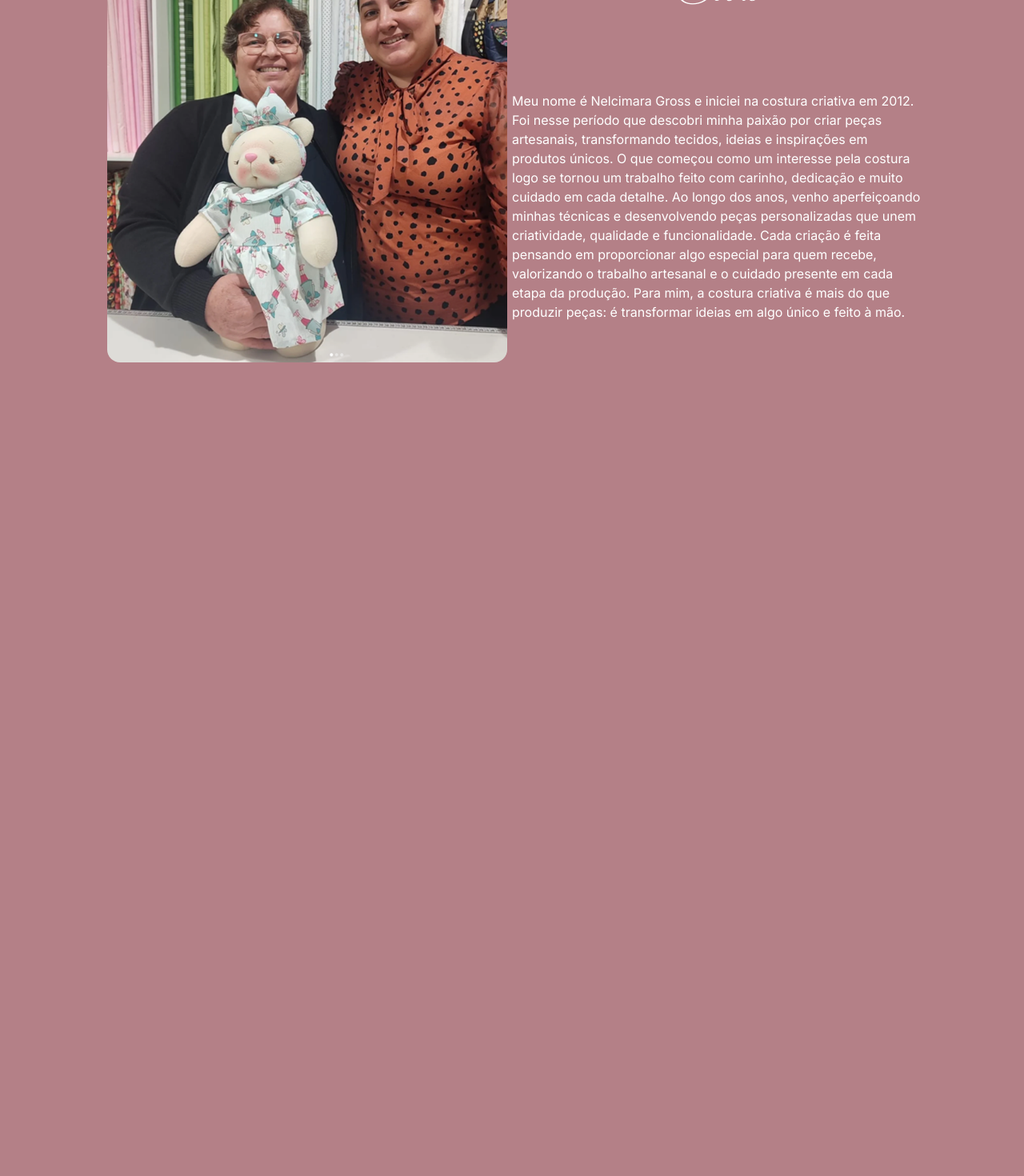
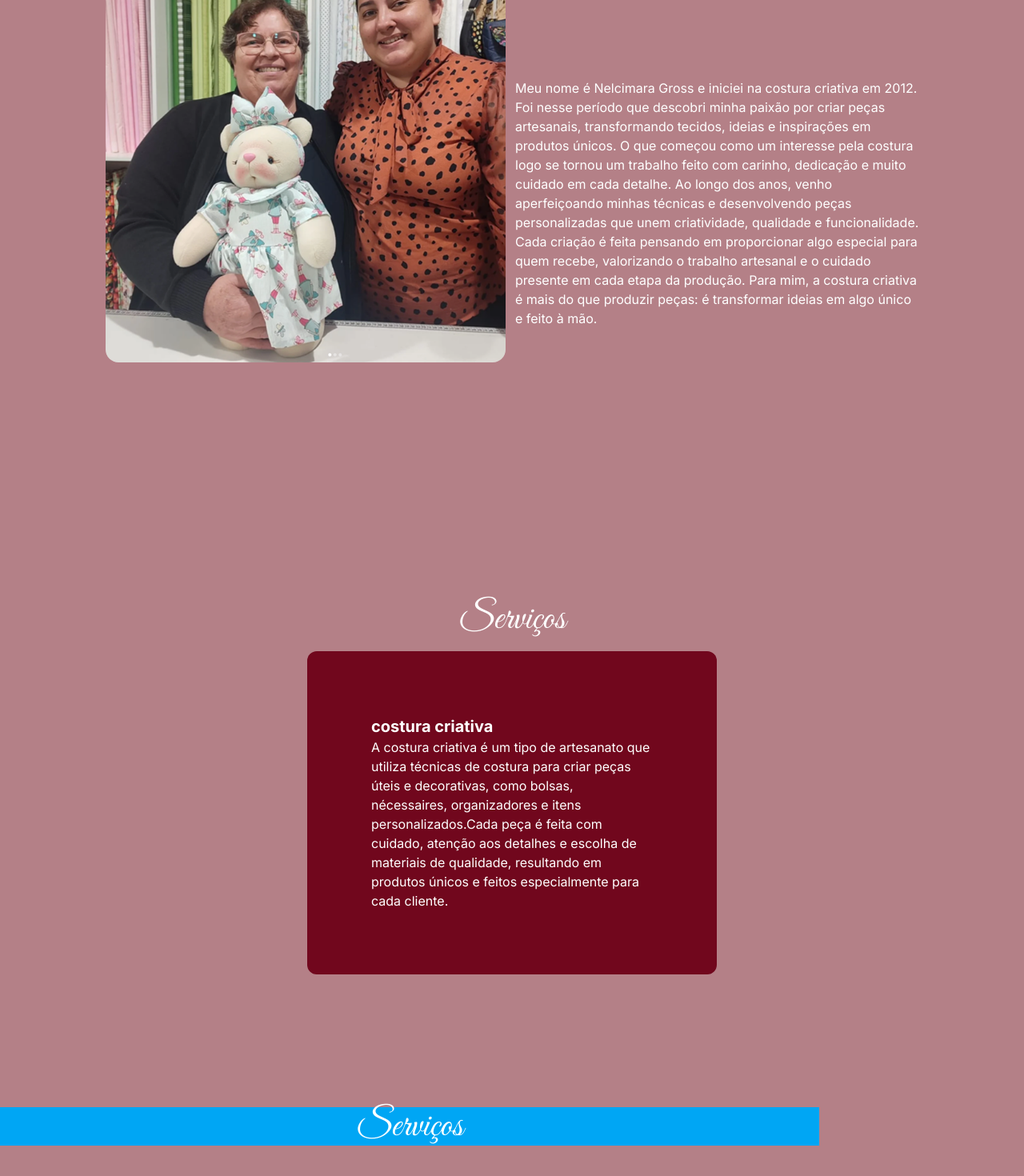
Before and after one commit to Luis-Mackiewicz/cantinho-da-tia-nelci, a Next.js app: page / in a window 1280 px wide. Shown: the part 1016-2486 px from the top of the page at 80% size. Built offline with nearby package versions, Linux system fonts and the light colour scheme.

Commit message:
feat(services): create services,card component, and adjust gap

```diff
--- a/app/page.tsx
+++ b/app/page.tsx
@@ -3,6 +3,8 @@ import NelcimaraImage from "@/public/nelcimara.png";
 import Sewing from "@/public/sewing.png";
 import Image from "next/image";
 import WhatsappLink from "@/components/button";
+import Card from "@/components/card";
+import { Car } from "lucide-react";
 
 export default function Home() {
   return (
@@ -12,7 +14,7 @@ export default function Home() {
         id="inicio"
         className="min-h-dvh w-full flex items-center justify-center"
       >
-        <main className="h-3/4 w-4/5 grid grid-cols-1 lg:grid-cols-2 md:gap-8">
+        <main className="h-3/4 w-4/5 grid grid-cols-1 lg:grid-cols-2 gap-y-2 md:gap-8">
           <div className="flex flex-col items-center justify-center">
             <h1 className="text-white font-great-vibes text-3xl lg:text-5xl">
               Cantinho da Tia Nelci
@@ -28,7 +30,7 @@ export default function Home() {
               className="rounded-2xl transition duration-300 hover:scale-105"
             />
           </div>
-          <div className="flex flex-col items-center justify-between">
+          <div className="flex flex-col items-center justify-between gap-2">
             <p className="text-base text-center text-white lg:hidden">
               Olá, me chamo Nelcimara Gross. Artesã especializada em costura
               criativa, trabalhando com a criação e personalização de peças
@@ -53,7 +55,7 @@ export default function Home() {
         id="sobre"
         className="min-h-dvh w-full flex items-center justify-center"
       >
-        <div className="h-3/4 w-4/5 grid grid-cols-1 lg:grid-cols-2">
+        <div className="h-3/4 w-4/5 grid grid-cols-1 gap-2 lg:grid-cols-2">
           <h2 className="flex items-center justify-center text-white font-great-vibes text-3xl lg:text-5xl lg:order-2">
             Sobre
           </h2>
@@ -63,7 +65,7 @@ export default function Home() {
               src={NelcimaraImage}
               alt="nelcimara image"
               width={500}
-              className="rounded-2xl object-cover"
+              className="rounded-2xl object-cover transition duration-300 hover:scale-105"
             />
           </div>
 
@@ -93,9 +95,31 @@ export default function Home() {
           </div>
         </div>
       </section>
-      <section id="servicos" className="h-dvh w-full"></section>
-      <section id="galeria" className="h-dvh w-full"></section>
-      <section id="contato" className="h-dvh w-full"></section>
+      <section
+        id="servicos"
+        className="min-h-dvh w-full flex flex-col gap-y-4 justify-center items-center"
+      >
+        <h2 className="flex items-center justify-center text-white font-great-vibes text-3xl lg:text-5xl">
+          Serviços
+        </h2>
+        <Card />
+      </section>
+
+      <section id="galeria" className="min-h-dvh w-full">
+        <div className="h-3/4 w-4/5 bg-sky-500">
+          <h2 className="flex items-center justify-center text-white font-great-vibes text-3xl lg:text-5xl">
+            Serviços
+          </h2>
+        </div>
+      </section>
+
+      <section id="contato" className="min-h-dvh w-full">
+        <div className="h-3/4 w-4/5 bg-sky-500">
+          <h2 className="flex items-center justify-center text-white font-great-vibes text-3xl lg:text-5xl">
+            Serviços
+          </h2>
+        </div>
+      </section>
     </>
   );
 }
--- /dev/null
+++ b/components/card.tsx
@@ -0,0 +1,17 @@
+export default function Card() {
+  return (
+    <div className="w-4/5 rounded-xl bg-foreground text-white p-2 lg:w-2/5 lg:p-16">
+      <dl className="p-4">
+        <dt className="font-bold text-xl">costura criativa</dt>
+        <dd className="text-base">
+          A costura criativa é um tipo de artesanato que utiliza técnicas de
+          costura para criar peças úteis e decorativas, como bolsas,
+          nécessaires, organizadores e itens personalizados.Cada peça é feita
+          com cuidado, atenção aos detalhes e escolha de materiais de qualidade,
+          resultando em produtos únicos e feitos especialmente para cada
+          cliente.
+        </dd>
+      </dl>
+    </div>
+  );
+}
```
